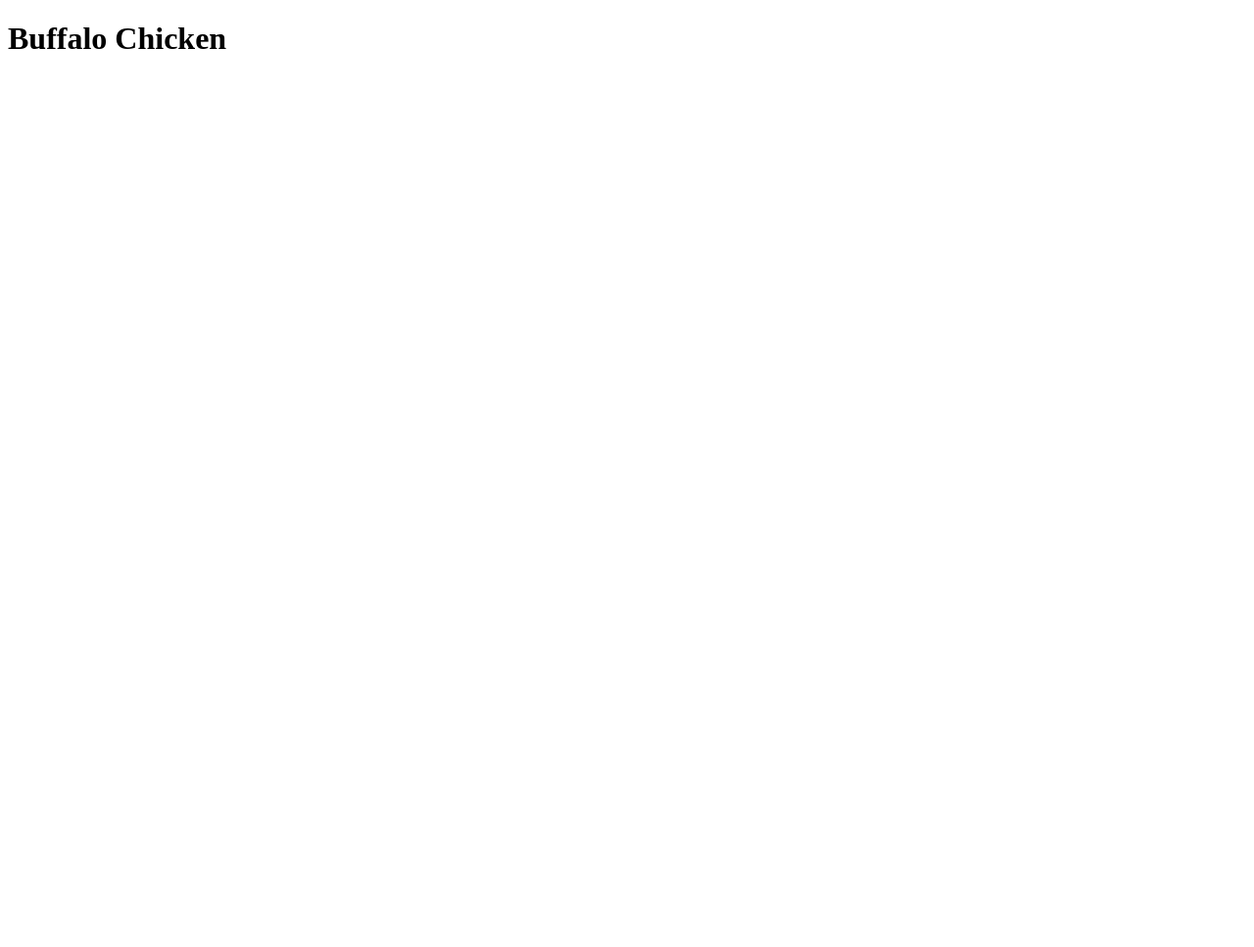
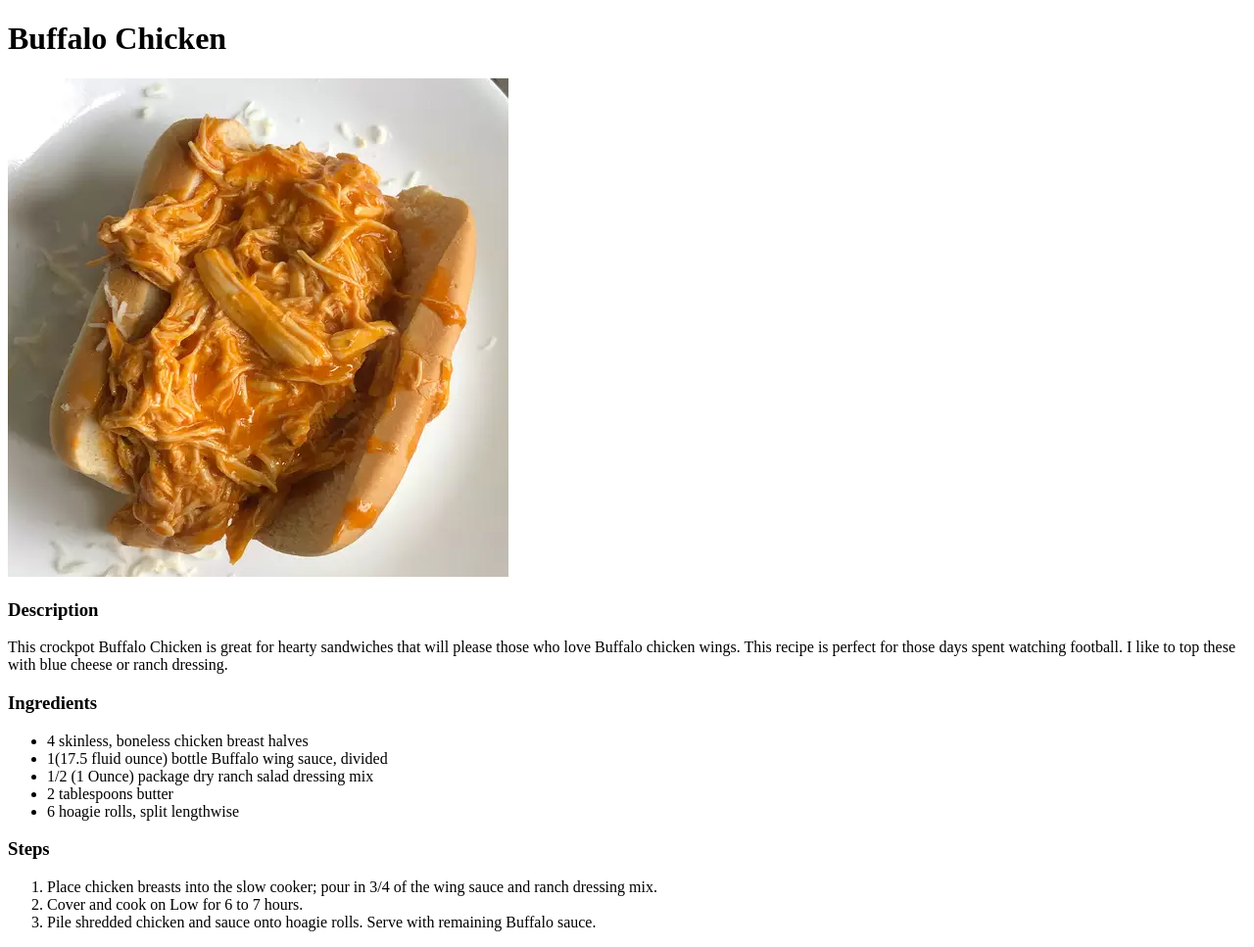
Before and after one commit to ekwunifeifenna/odin-recipes, a plain HTML site: page recipes/buffalo-chicken.html in a window 1280 px wide. Shown: the whole page at 98% size. Before the commit the page ends 800 px from the top, so only its background shows below. Drawn offline with Linux system fonts and the light colour scheme.

Commit message:
Added an image of the dish in the buffalo chicken page Added a little description under the image
Added the ingredients list and the steps to make the dish

```diff
--- a/recipes/buffalo-chicken.html
+++ b/recipes/buffalo-chicken.html
@@ -6,7 +6,42 @@
     <meta charset="UTF-8">
     <title>Buffalo Chicken Recipe</title>
 </head>
+<body>
+
     <h1>Buffalo Chicken</h1>
+    <!-- Adding an image of the finished dish -->
+
+    <img src="../pictures/buffalo-chicken.png" alt="A piture of the buffalo chicken sandwich">
+
+    <h3>Description</h3>
+
+    <p>This crockpot Buffalo Chicken is great for hearty sandwiches that will please
+        those who love Buffalo chicken wings. This recipe is perfect for those days
+        spent watching football. I like to top these with blue cheese or ranch
+        dressing.
+    </p>
+
+
+    <h3>Ingredients</h3>
+    <ul>
+        <li>4 skinless, boneless chicken breast halves</li>
+        <li>1(17.5 fluid ounce) bottle Buffalo wing sauce, divided</li>
+        <li>1/2 (1 Ounce) package dry ranch salad dressing mix</li>
+        <li>2 tablespoons butter</li>
+        <li>6 hoagie rolls, split lengthwise</li>
+    </ul>
+
+
+    <h3>Steps</h3>
+    <ol>
+        <li>Place chicken breasts into the slow cooker; pour in 3/4 of the wing sauce and ranch dressing mix.</li>
+        <li>Cover and cook on Low for 6 to 7 hours.</li>
+        <li>Pile shredded chicken and sauce onto hoagie rolls. Serve with remaining Buffalo sauce.</li>
+
+    </ol>
+
+
+</body>
 
 
 </html>
```
Also changed, not shown: pictures/buffalo-chicken.png (added).
